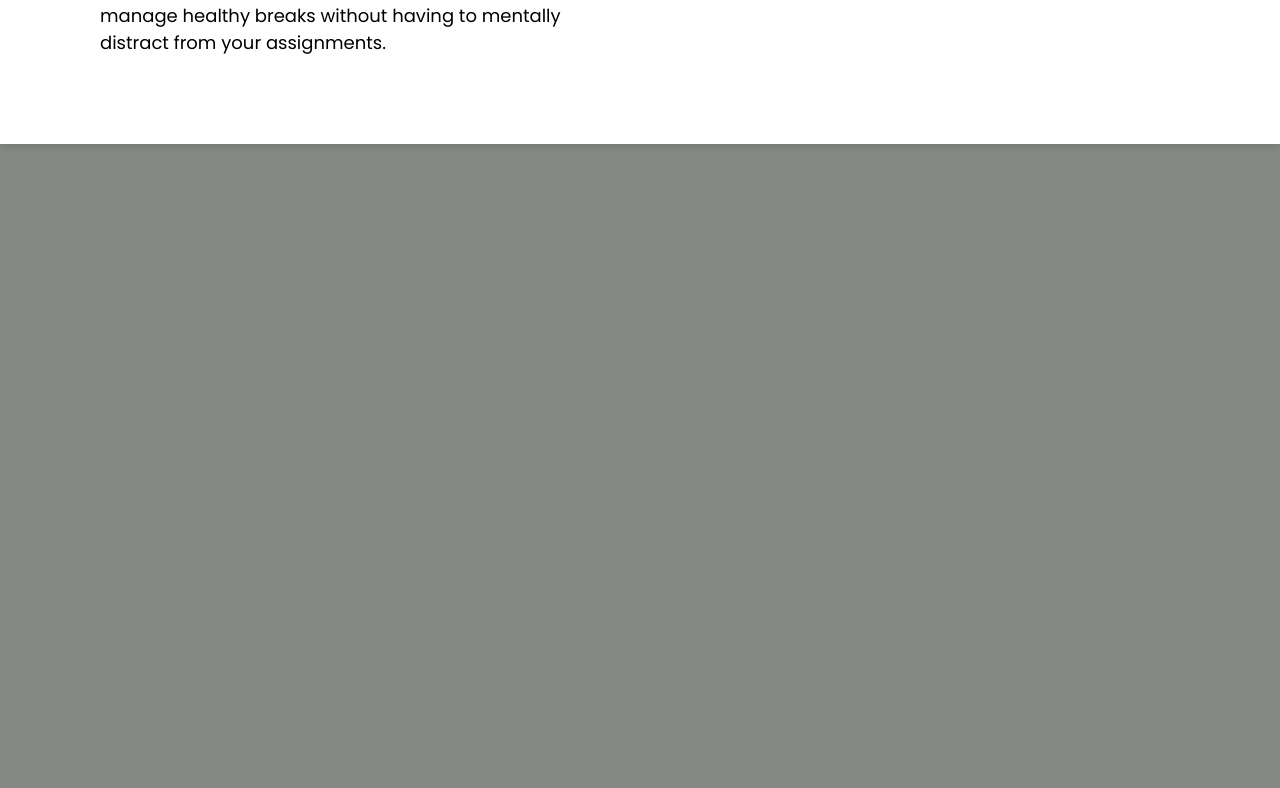
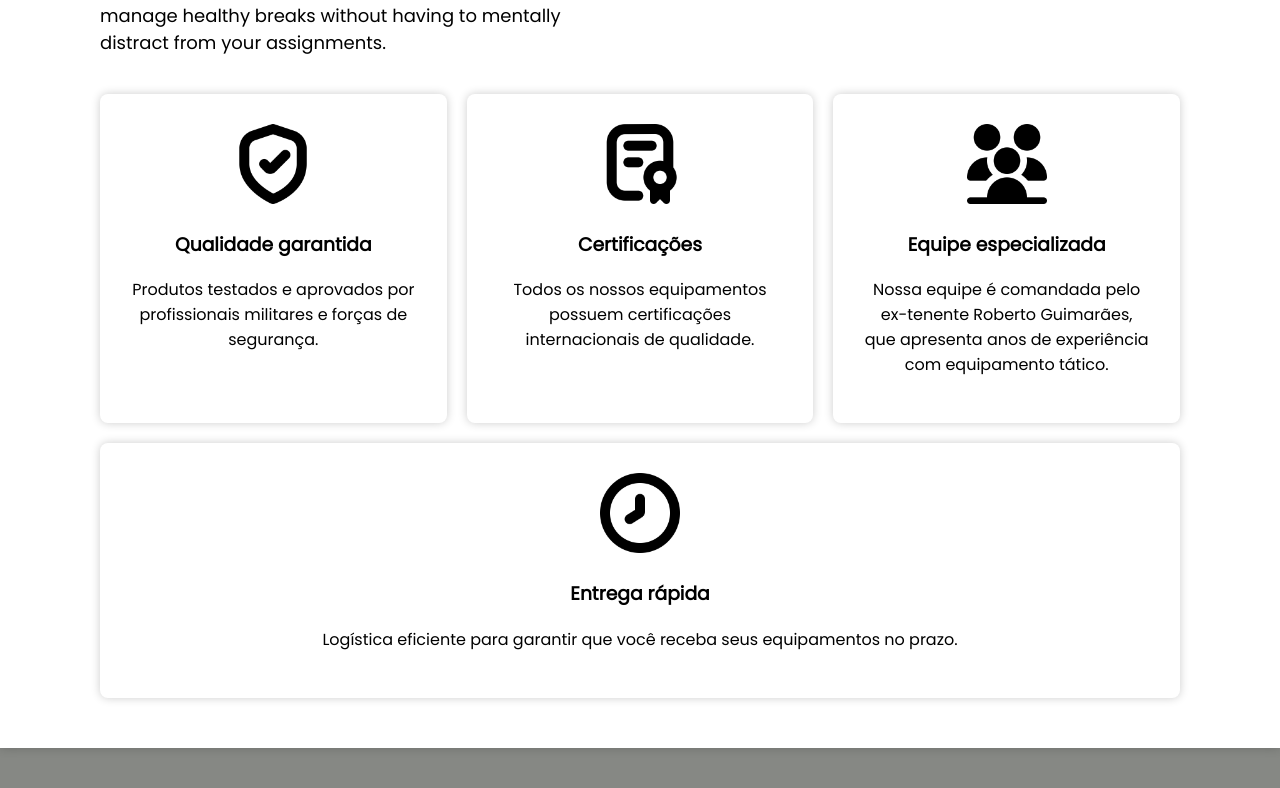
Before and after one commit to caiosantxs/landing-page-bazar-militar, a plain HTML site: page index.html in a window 1280 px wide. Shown: the part 1646-2434 px from the top of the page. Drawn offline with Linux system fonts and the light colour scheme.

Commit message:
Adicionados containers de qualidades

```diff
--- a/index.html
+++ b/index.html
@@ -41,6 +41,7 @@
     </main>
 
     <div class="infos">
+
         <h3 id="sobre" class="titulo">Sobre o Bazar Militar</h3>
         <div class="sobre">
             <div class="texto-sobre">
@@ -49,6 +50,34 @@
             </div>
             <img class="soldiersminimals" src="./components/images/freepik__upload__91474.png" alt="soldados minimalistas">
         </div>
+
+        <div class="qualidades">
+            <div class="qualidades-box">
+                <img class="img-qualidades" src="./components/images/verificacao-de-escudo.png" alt="escudo de qualidade">
+                <h3>Qualidade garantida</h3>
+                <p>Produtos testados e aprovados por profissionais militares e forças de segurança.</p>
+            </div>
+
+            <div class="qualidades-box">
+                <img class="img-qualidades" src="./components/images/diploma.png" alt="certificado">
+                <h3>Certificações</h3>
+                <p>Todos os nossos equipamentos possuem certificações internacionais de qualidade.</p>
+            </div>
+
+            <div class="qualidades-box">
+                <img class="img-qualidades" src="./components/images/pessoas-fazem-fila.png" alt="equipe">
+                <h3>Equipe especializada</h3>
+                <p>Nossa equipe é comandada pelo ex-tenente Roberto Guimarães, que apresenta anos de experiência com equipamento tático.</p>
+            </div>
+
+            <div class="qualidades-box">
+                <img class="img-qualidades" src="./components/images/relogio.png" alt="relogio">
+                <h3>Entrega rápida</h3>
+                <p>Logística eficiente para garantir que você receba seus equipamentos no prazo.</p>
+            </div>
+        </div>
+
+
     </div>
 </body>
 </html>
--- a/styles/style.css
+++ b/styles/style.css
@@ -99,6 +99,42 @@ main{
     margin-left: 50px;
 }
 
+/* --- Estilos para o contêiner --- */
+.qualidades {
+    display: flex;
+    flex-wrap: wrap;
+    gap: 20px;
+    justify-content: center;
+}
+
+/* --- Estilos para as caixas individuais --- */
+.qualidades-box {
+    flex: 1 1 200px;
+
+    padding: 30px;
+    text-align: center;
+    box-shadow: 0px 0px 10px #00000033;
+    border-radius: 8px;
+}
+
+/* --- Media Query para Responsividade --- */
+/* Em telas menores que 768px (tablets e celulares) */
+@media (max-width: 768px) {
+    .qualidades {
+        flex-direction: column;
+        align-items: center;
+    }
+
+    .qualidades-box {
+        width: 90%;
+        max-width: 400px;
+    }
+}
+
+.img-qualidades{
+    width: 80px;
+}
+
 li{
     display: inline-block;
     margin: 20px;
```
Also changed, not shown: components/images/diploma.png (added), components/images/pessoas-fazem-fila.png (added), components/images/relogio.png (added), components/images/verificacao-de-escudo.png (added).
